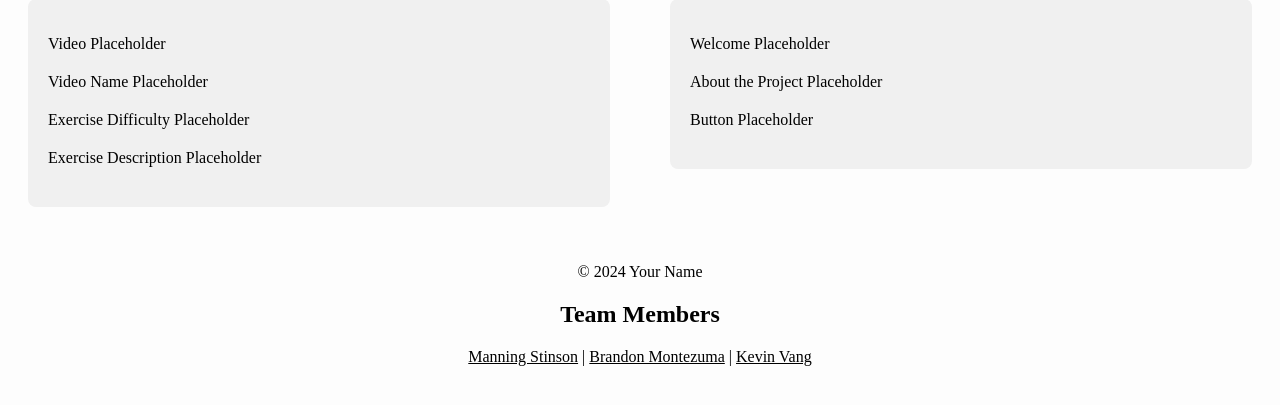
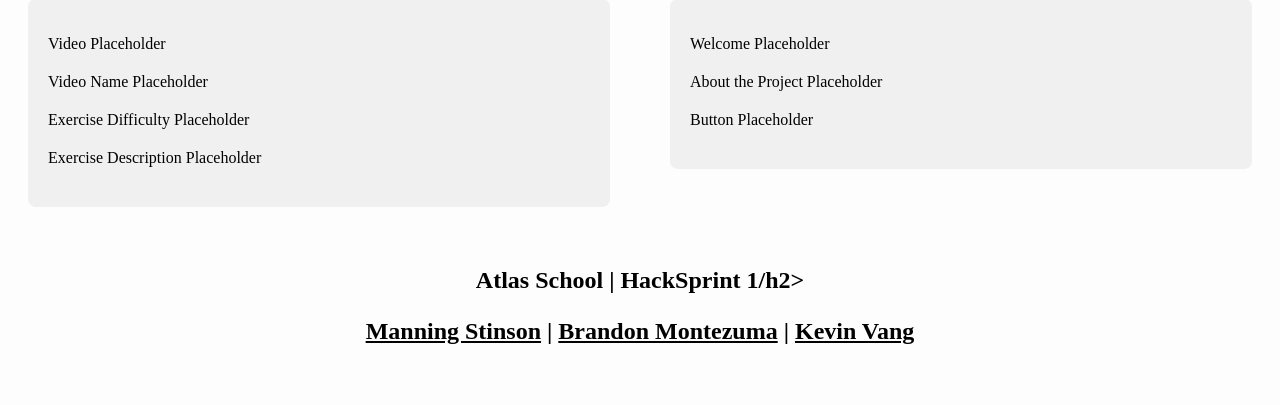
Before and after one commit to manningstinson/workout-planner, a Flask app: page / in a window 1280 px wide. Shown: the part 83-488 px from the top of the page. Run offline with Flask 2, Linux system fonts and the light colour scheme.

Commit message:
updated base.html footer

```diff
--- a/templates/base.html
+++ b/templates/base.html
@@ -24,8 +24,7 @@
 
 		<footer>
 			<!-- Footer content -->
-			<p>&copy; 2024 Your Name</p>
-			<h2>Team Members</h2>
+				<h2>Atlas School | HackSprint 1/h2>
 			<p>
 				<a href="https://github.com/manningstinson">Manning Stinson</a> |
 				<a href="https://github.com/bmontezuma">Brandon Montezuma</a> |
```
